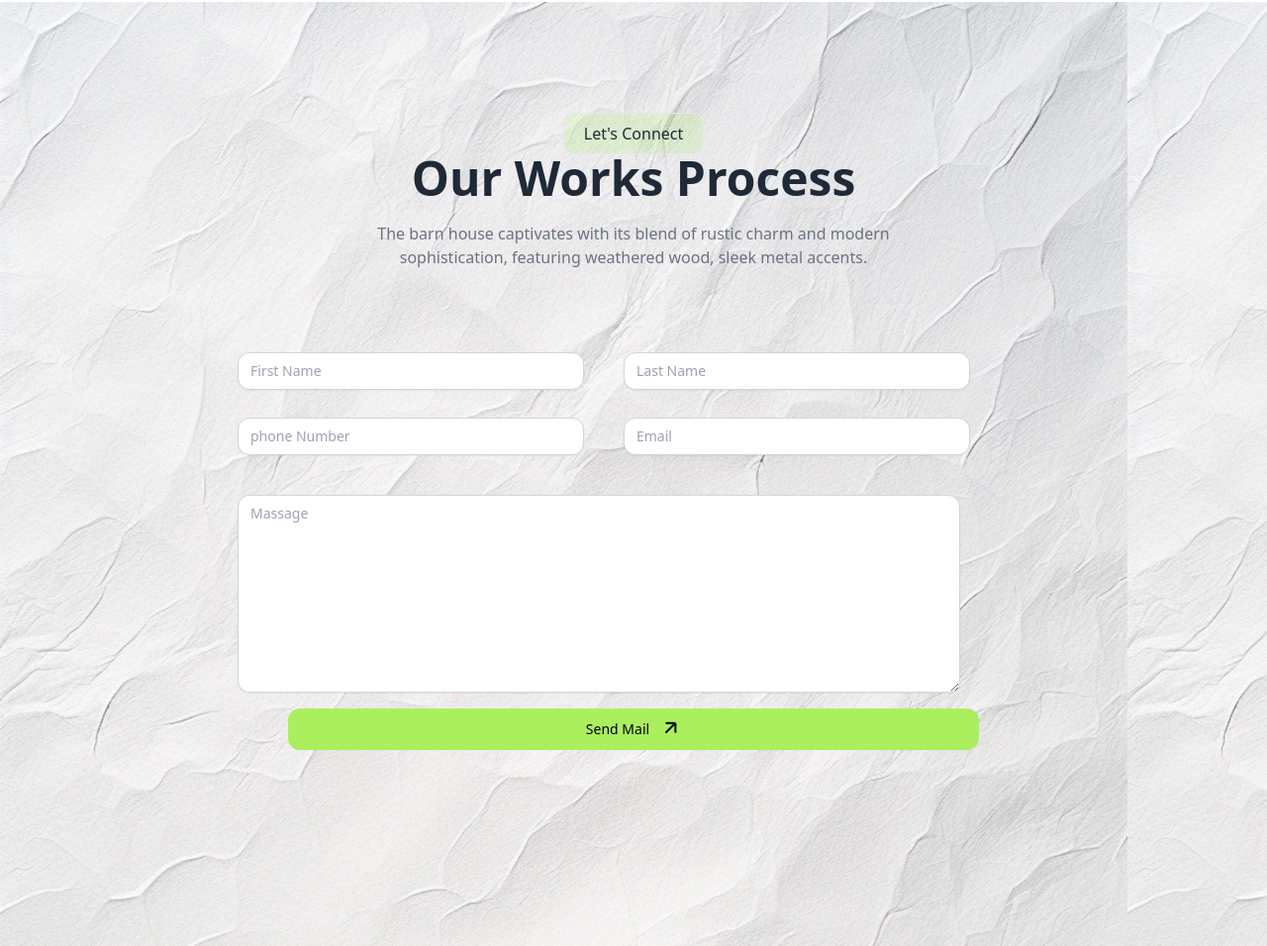
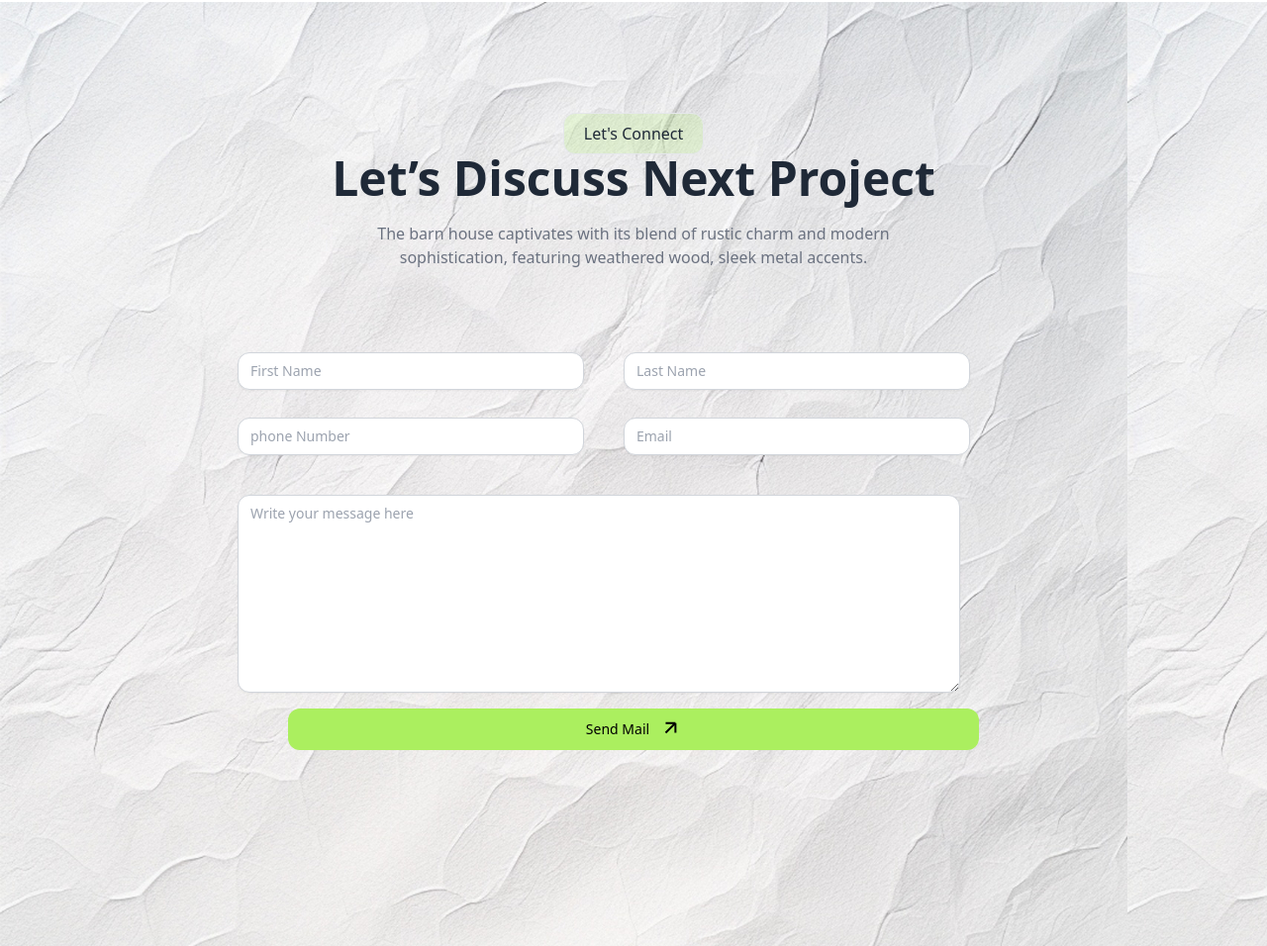
Before and after one commit to dip12345678925/my-third-assginment, a plain HTML site: page index.html in a window 1280 px wide. Shown: the part 1805-2761 px from the top of the page at 99% size. Drawn offline with nearby package versions, Linux system fonts and the light colour scheme.

Commit message:
added lvnshvsonc

```diff
--- a/index.html
+++ b/index.html
@@ -179,7 +179,8 @@
         <div class="card  bg-[#A4DAC3] text-primary-content w-[275px] mb-5">
           <div class="card-body">
             <img class="w-8" src="assets/vision.png" alt="">
-            <h2 class="card-title text-black">Supervision</h2>
+            <h2 class="card-title text-black">
+              Supervision</h2>
             <p class="text-gray-500">The barn house captivates with its blend of rustic charm and modern.</p>
             <div class="card-actions justify-end">
             </div>
@@ -197,10 +198,11 @@
       </div>
     </section>
     <!-- section-2 -->
+    <!-- Let’s Discuss Next Project -->
     <section class=" mt-5  h-[990px]" style="background-image:url(assets/bg.jpg);">
       <div class="text-center">
         <button class="bg-[#ABEF5F33] border rounded-xl px-5 py-2 mt-28"> Let's Connect</button>
-        <h1 class="text-3xl md:text-4xl lg:text-5xl font-bold mb-5">Our Works Process</h1>
+        <h1 class="text-3xl md:text-4xl lg:text-5xl font-bold mb-5">Let’s Discuss Next Project</h1>
         <p class="text-gray-500 max-w-xl mx-auto">The barn house captivates with its blend of rustic charm and modern sophistication, featuring weathered wood, sleek metal accents. </p>
       <!-- Input -->
       <div class=" mt-20 ">
@@ -225,7 +227,7 @@
         </div>
         </form>
         <div class="mx">
-            <textarea id="message" name="message" placeholder="Massage" rows="4" class="mt-10 block lg:w-[730px] w-[300px] h-[200px]
+            <textarea id="message" name="message" placeholder="Write your message here" rows="4" class="mt-10 block lg:w-[730px] w-[300px] h-[200px]
              rounded-xl border border-gray-300 bg-white py-2 px-3 shadow-sm focus:outline-none focus:ring-indigo-500 focus:border-indigo-500 sm:text-sm"></textarea>
         </div>
              </div>
```
